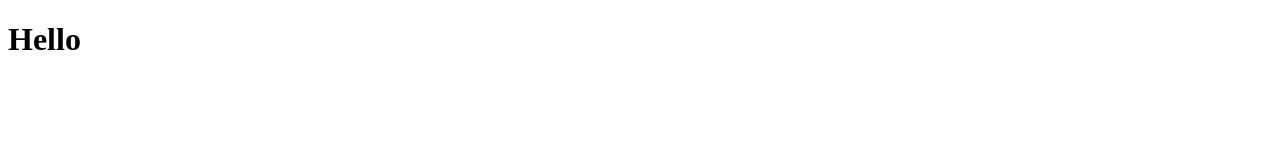
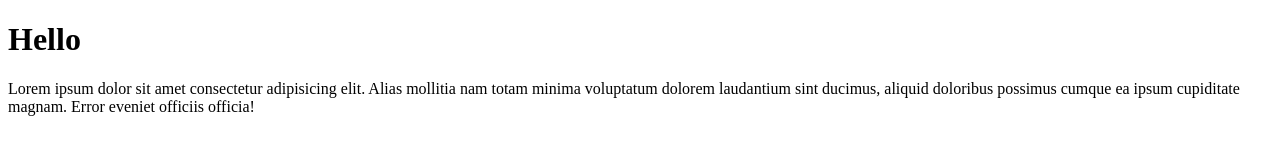
Before and after one commit to Davlatshoh6275/lesson_js, a plain HTML site: page index.html in a window 1280 px wide. Drawn offline with Linux system fonts and the light colour scheme.

Commit message:
html has been changet now

```diff
--- a/index.html
+++ b/index.html
@@ -8,5 +8,6 @@
 </head>
 <body>
     <h1>Hello </h1>
+    <p>Lorem ipsum dolor sit amet consectetur adipisicing elit. Alias mollitia nam totam minima voluptatum dolorem laudantium sint ducimus, aliquid doloribus possimus cumque ea ipsum cupiditate magnam. Error eveniet officiis officia!</p>
 </body>
 </html>
```
